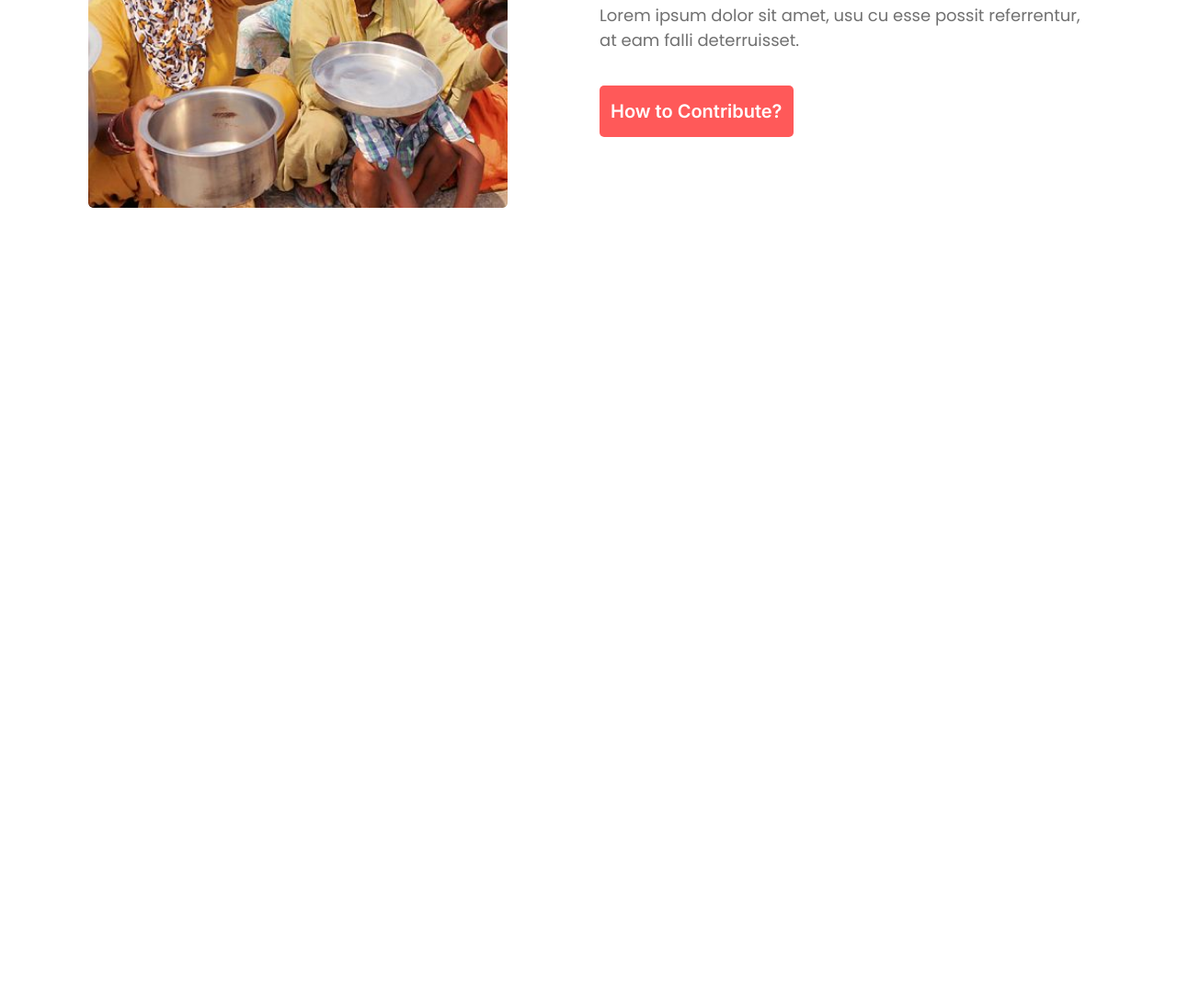
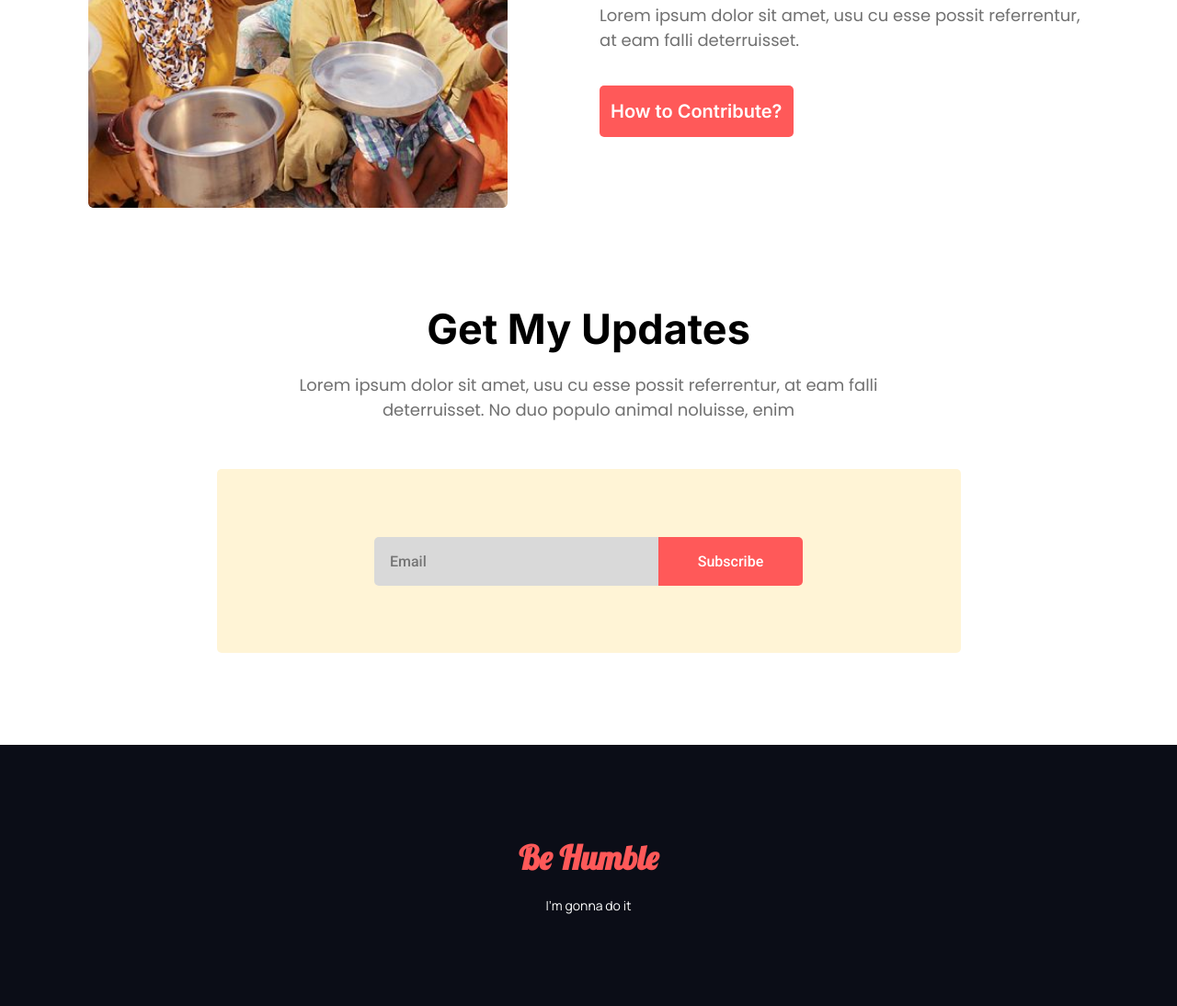
Before and after one commit to Jihad03/Donate-Today, a plain HTML site: page index.html in a window 1280 px wide. Shown: the part 2763-3857 px from the top of the page at 92% size. Before the commit the page ends 3093 px from the top, so only its background shows below. Drawn offline with Linux system fonts and the light colour scheme.

Commit message:
Completed the project

```diff
--- a/index.html
+++ b/index.html
@@ -7,13 +7,7 @@
     <link rel="preconnect" href="https://fonts.googleapis.com" />
     <link rel="preconnect" href="https://fonts.gstatic.com" crossorigin />
     <link
-      href="https://fonts.googleapis.com/css2?family=Inter:wght@600;700&display=swap"
-      rel="stylesheet"
-    />
-    <link rel="preconnect" href="https://fonts.googleapis.com" />
-    <link rel="preconnect" href="https://fonts.gstatic.com" crossorigin />
-    <link
-      href="https://fonts.googleapis.com/css2?family=Poppins&display=swap"
+      href="https://fonts.googleapis.com/css2?family=Inter:wght@600;700&family=Lobster&family=Manrope&family=Poppins&family=Roboto:wght@500&display=swap"
       rel="stylesheet"
     />
     <link rel="stylesheet" href="styles.css" />
@@ -127,5 +121,22 @@
         <button class="btn">How to Contribute?</button>
       </div>
     </section>
+    <section id="subscription" class="w-85">
+      <div class="subscription-msg">
+        <h2 class="inter-45">Get My Updates</h2>
+        <p class="poppins-18">
+          Lorem ipsum dolor sit amet, usu cu esse possit referrentur, at eam
+          falli deterruisset. No duo populo animal noluisse, enim
+        </p>
+      </div>
+      <div class="subscription-field">
+        <input type="email" placeholder="Email" />
+        <button>Subscribe</button>
+      </div>
+    </section>
+    <footer>
+      <h2>Be Humble</h2>
+      <p>I'm gonna do it</p>
+    </footer>
   </body>
 </html>
--- a/styles.css
+++ b/styles.css
@@ -190,3 +190,73 @@ main {
 .mr-100 {
   margin-right: 100px;
 }
+
+#subscription {
+  margin-bottom: 100px;
+  display: flex;
+  flex-direction: column;
+  align-items: center;
+  text-align: center;
+}
+
+.subscription-msg {
+  width: 691px;
+  height: 130px;
+}
+
+.subscription-msg h2 {
+  margin-bottom: 20px;
+}
+
+.subscription-field {
+  width: 809px;
+  height: 200px;
+  margin-top: 50px;
+  display: flex;
+  justify-content: center;
+  align-items: center;
+  border-radius: 5px;
+  background-color: #fff4d6;
+}
+
+.subscription-field input {
+  border-radius: 5px 0 0 5px;
+  border: none;
+  background-color: #d9d9d9;
+  width: 275px;
+  padding: 17px;
+  font-family: "Roboto", sans-serif;
+  font-size: 16px;
+}
+
+.subscription-field button {
+  padding: 17px;
+  border-radius: 0 5px 5px 0;
+  width: 157px;
+  border: none;
+  background-color: #ff5959;
+  color: white;
+  font-family: "Roboto", sans-serif;
+  font-size: 16px;
+}
+
+footer {
+  background-color: #0b0d17;
+  padding: 100px 0 100px 0;
+  display: flex;
+  flex-direction: column;
+  align-items: center;
+  color: white;
+}
+
+footer h2 {
+  font-family: "Lobster", cursive;
+  font-size: 36px;
+  color: #ff5959;
+  margin-bottom: 20px;
+}
+
+footer p {
+  font-family: "Manrope", sans-serif;
+  font-size: 14px;
+}
```
